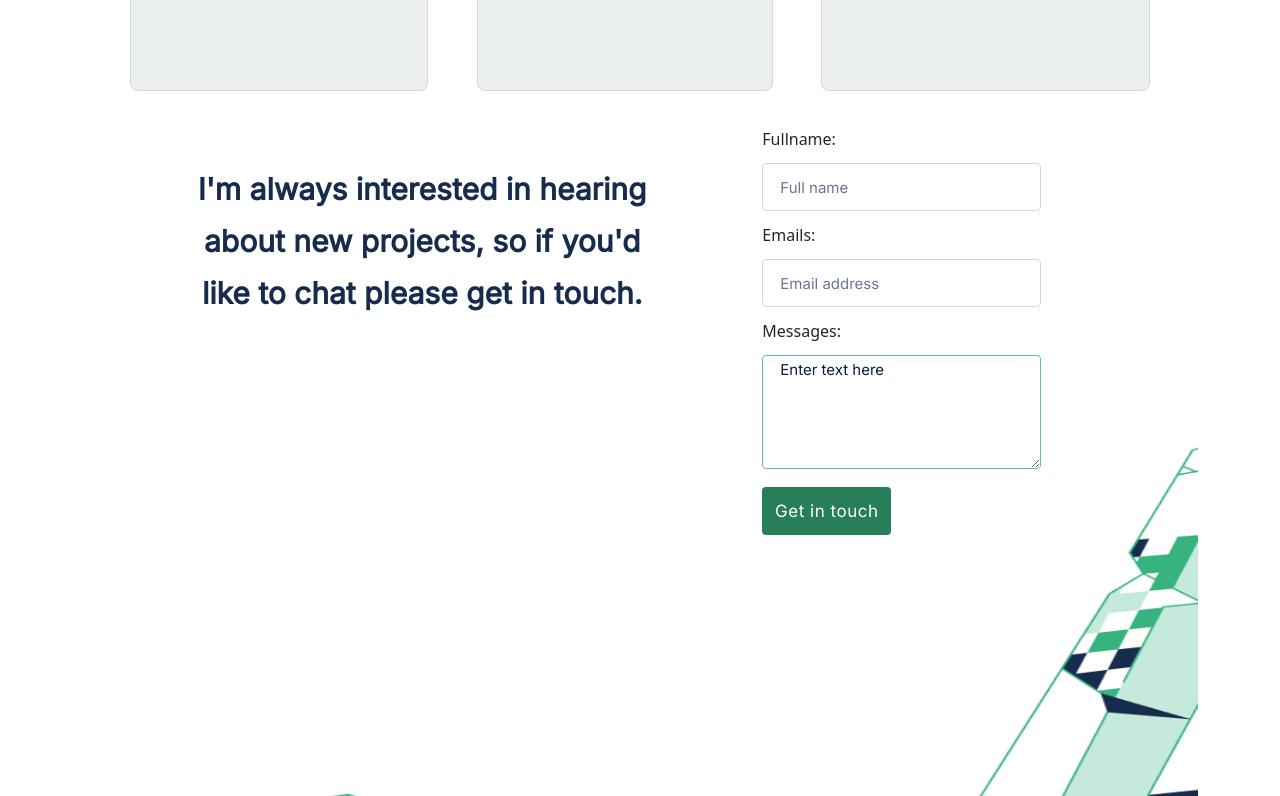
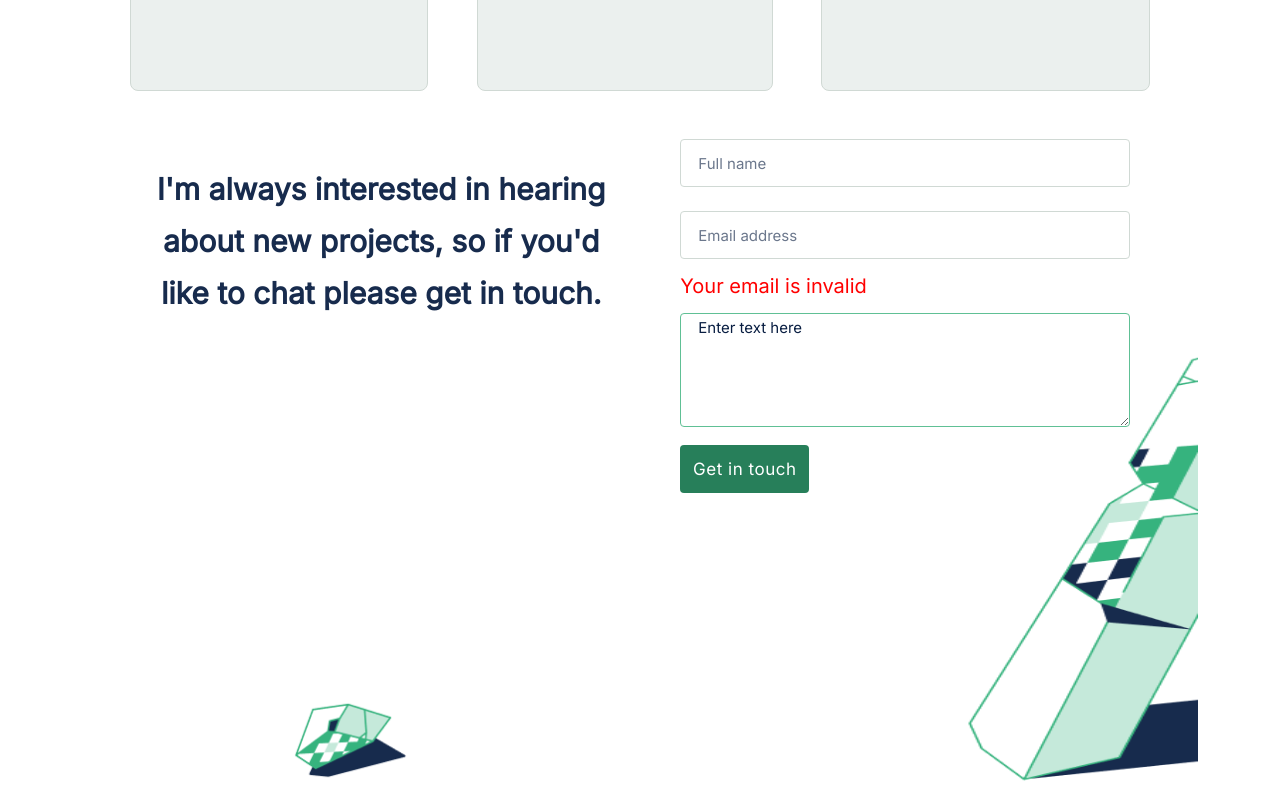
Before and after one commit to preciousakams/portfolioSetup, a website: page index.html in a window 1280 px wide. Shown: the part 3368-4164 px from the top of the page. Drawn offline with nearby package versions, Linux system fonts and the light colour scheme.

Commit message:
Contact form validation added

```diff
--- a/index.html
+++ b/index.html
@@ -143,13 +143,16 @@
                 </h2>
             </header>
             <div class="contact-form">
-                <form action="https://formspree.io/f/mvolbpag" method="post">
-                   <label for="fullname"> Fullname:<input type="text" name="fullname" id="fullname" maxlength="30" placeholder="Full name" required>
-                    </label>
-                   <label for="email">Emails: <input type="email" name="email" id="email" placeholder="Email address" required>
-                    </label>
-                    <label for="textarea">  Messages:<textarea name="message" id="textarea" maxlength="500" placeholder="Enter text here" required></textarea>
-                  </label>
+                <form action="https://formspree.io/f/mvolbpag" id="contactForm" method="post">
+
+                   <input type="text" name="fullname" id="fullname" maxlength="30" placeholder="Full name" required>
+
+
+                   <input type="email" name="email" onkeydown="validate()" id="email" placeholder="Email address" required>
+                    <span id="text"></span>
+
+                    <textarea name="message" id="textarea" maxlength="500" placeholder="Enter text here" required></textarea>
+
                     <button class="contact-btn btn-anime" type="submit">Get in touch</button>
                 </form>
 
--- a/index.js
+++ b/index.js
@@ -119,3 +119,22 @@ const portfolioCard = (pro) => {
   btndiv.append(btn);
 };
 portfolio.forEach((pro) => portfolioCard(pro));
+
+function validate() {
+  const contactForm = document.getElementById('contactForm');
+  const email = document.getElementById('email').value;
+  const text = document.getElementById('text');
+  const pattern = /^[a-z]\w+@[a-z_]+?\.[a-z]{2,3}$/;
+  if (email.match(pattern)) {
+    contactForm.classList.add('valid');
+    contactForm.classList.remove('invalid');
+    text.innerHTML = 'Your email is valid';
+    text.style.color = '#00ff00';
+  } else {
+    contactForm.classList.remove('valid');
+    contactForm.classList.add('invalid');
+    text.innerHTML = 'Your email is invalid';
+    text.style.color = '#ff0000';
+  }
+}
+validate();
--- a/style.css
+++ b/style.css
@@ -743,7 +743,11 @@
 
   .contact-form {
     align-content: flex-end;
-    padding: 0 48px 48px 0;
+    width: 450px;
+  }
+
+  .contact-form label {
+    float: left;
   }
 
   .contact-header h2 {
@@ -894,3 +898,10 @@
     color: black;
   }
 }
+
+#text {
+  font-family: "Inter", sans-serif;
+  font-style: normal;
+  font-weight: 200;
+  font-size: 20px;
+}
```
